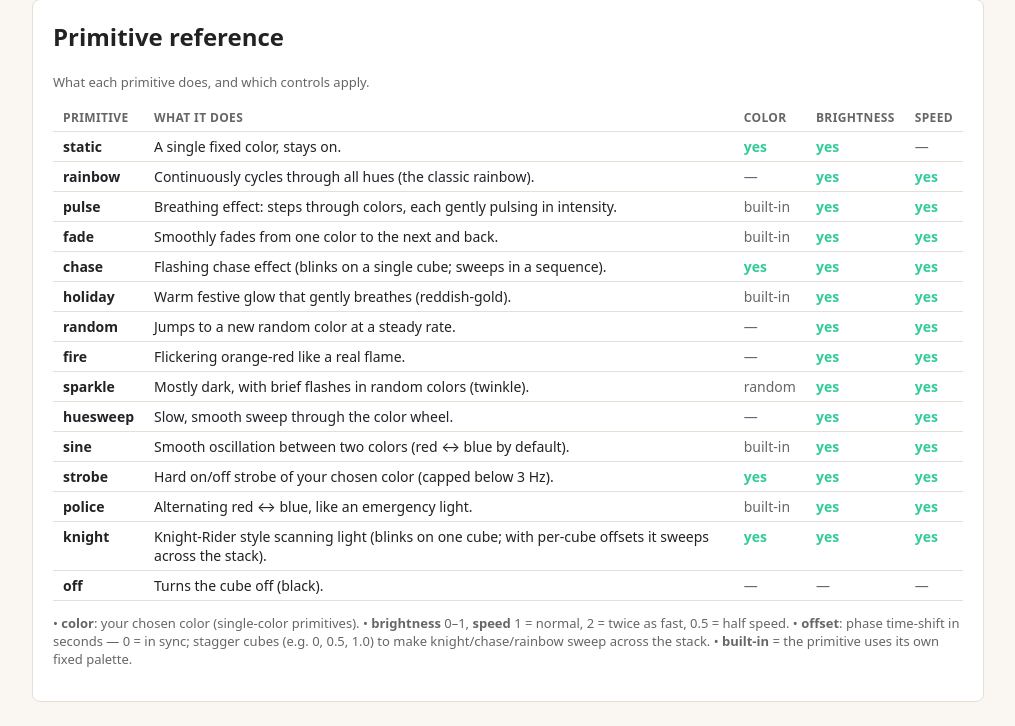
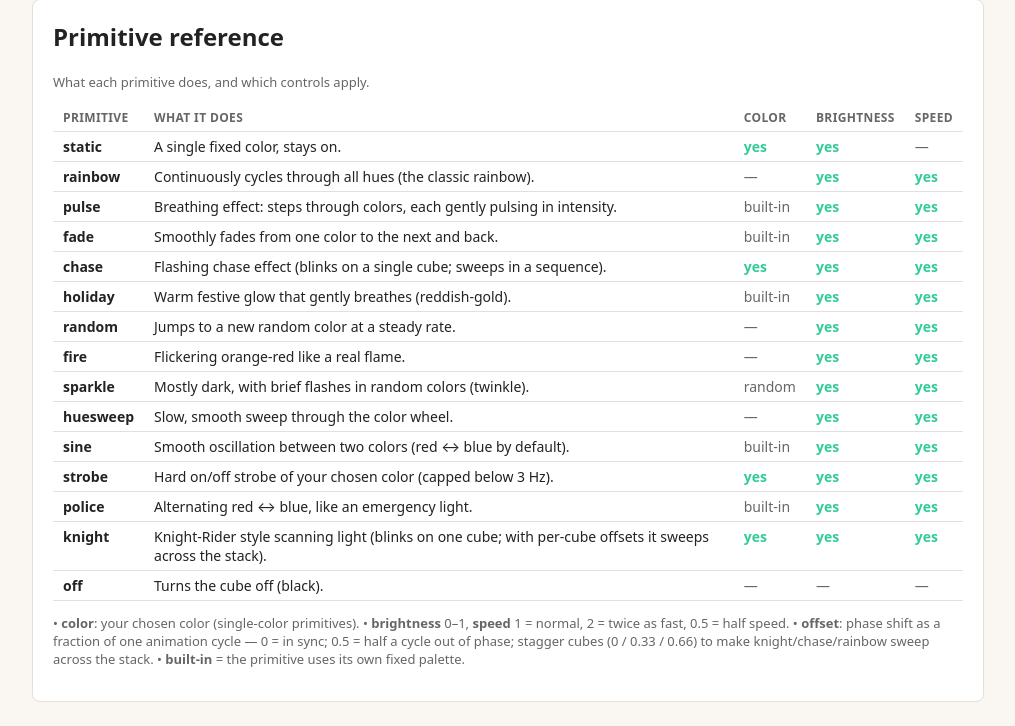
Before and after one commit to stevanov/lichtfabriek, a Flask app: page /patterns/new in a window 1280 px wide. Shown: the part 784-1510 px from the top of the page, without its empty margins (132-1147 px from the left). Run offline with Flask 3, Linux system fonts and the light colour scheme; the visitor is signed in with stand-in values (Sample User, id 1); parts of the project's set-up code (start-up, migrations or seed data) failed here and were passed over.

Commit message:
offset: fix semantics — now a FRACTION of one animation cycle (0..1), not absolute seconds; slider 0-1 (0/0.33/0.66 = sweep); engine + JS mirror convert via each primitive's own cycle; SPEC + test updated

```diff
--- a/console/templates/new_pattern.html
+++ b/console/templates/new_pattern.html
@@ -84,7 +84,7 @@
   </table>
   <p class="muted">• <strong>color</strong>: your chosen color (single-color primitives).
   • <strong>brightness</strong> 0–1, <strong>speed</strong> 1&nbsp;=&nbsp;normal, 2&nbsp;=&nbsp;twice as fast, 0.5&nbsp;=&nbsp;half speed.
-  • <strong>offset</strong>: phase time-shift in seconds — 0&nbsp;=&nbsp;in sync; stagger cubes (e.g. 0, 0.5, 1.0) to make knight/chase/rainbow sweep across the stack.
+  • <strong>offset</strong>: phase shift as a fraction of one animation cycle — 0&nbsp;=&nbsp;in sync; 0.5&nbsp;=&nbsp;half a cycle out of phase; stagger cubes (0 / 0.33 / 0.66) to make knight/chase/rainbow sweep across the stack.
   • <strong>built-in</strong> = the primitive uses its own fixed palette.</p>
 </div>
 
@@ -112,14 +112,15 @@ function bright(c, b) { return c.map(x => Math.min(1, Math.max(0, x * b))); }
 function c01(c) { return [c[0]/255, c[1]/255, c[2]/255]; }
 
 // ---- primitives: (t, params) -> [r,g,b] 0..1  (mirror of engine.py) ----
-// `speed` is a uniform multiplier; `offset` shifts phase by seconds.
-const shift = (t,p) => t + (p.offset??0);
+// `speed` is a uniform multiplier; `offset` is a FRACTION of one animation
+// cycle (0..1) — 0.5 = half a cycle out of phase with another cube.
+const shift = (t, p, cycle) => t + (p.offset??0) * cycle;
 const PRIMS = {
-  rainbow: (t,p) => { const [r,g,b]=hsv(shift(t,p)*rate(p.speed??1,0.5)%1,1,1); return bright([r,g,b], p.brightness??1); },
-  huesweep: (t,p) => { const [r,g,b]=hsv(shift(t,p)*rate(p.speed??1,0.2)%1,1,1); return bright([r,g,b], p.brightness??1); },
+  rainbow: (t,p) => { const c=1/rate(p.speed??1,0.5); const [r,g,b]=hsv(shift(t,p,c)*rate(p.speed??1,0.5)%1,1,1); return bright([r,g,b], p.brightness??1); },
+  huesweep: (t,p) => { const c=1/rate(p.speed??1,0.2); const [r,g,b]=hsv(shift(t,p,c)*rate(p.speed??1,0.2)%1,1,1); return bright([r,g,b], p.brightness??1); },
   pulse: (t,p) => {
     const cols = p.colors||[[255,0,0],[0,255,0],[0,0,255]];
-    const ts = shift(t,p);
+    const cyc = periodOf(1.0, p.speed??1), ts = shift(t,p,cyc);
     const per = periodOf(1.0, p.speed??1);
     const col = cols[Math.floor(ts/Math.max(per,0.01)) % cols.length];
     const ph = strobeBase(ts, 1.0, p.speed??1), amp = 0.5+0.5*Math.sin(ph*2*Math.PI);
@@ -127,34 +128,38 @@ const PRIMS = {
   },
   fade: (t,p) => {
     const cols = p.colors||[[255,0,0],[0,255,0],[0,0,255]];
-    const n=cols.length, ph=strobeBase(shift(t,p),0.5,p.speed??1);
+    const n=cols.length, ph=strobeBase(shift(t,p,periodOf(0.5,p.speed??1)),0.5,p.speed??1);
     const i=Math.floor(ph*n)%n, j=(i+1)%n, f=(ph*n)-i;
     const a=c01(cols[i]), b=c01(cols[j]);
     return bright([a[0]*(1-f)+b[0]*f, a[1]*(1-f)+b[1]*f, a[2]*(1-f)+b[2]*f], p.brightness??1);
   },
   chase: (t,p) => {
-    const on = Math.floor(strobeBase(shift(t,p),0.8,p.speed??1)*4)%2===0;
+    const on = Math.floor(strobeBase(shift(t,p,periodOf(0.8,p.speed??1)),0.8,p.speed??1)*4)%2===0;
     const c = c01((p.colors||[[255,255,255]])[0]);
     return bright(c.map(x=>on?x:0), p.brightness??1);
   },
   holiday: (t,p) => {
-    const ph = strobeBase(shift(t,p)*0.5, 1.0, p.speed??1), warm=0.5+0.5*Math.sin(ph*2*Math.PI);
+    const cyc = 2*periodOf(1.0, p.speed??1);
+    const ph = strobeBase(shift(t,p,cyc)*0.5, 1.0, p.speed??1), warm=0.5+0.5*Math.sin(ph*2*Math.PI);
     return bright([warm, warm*0.9, warm*0.4], p.brightness??1);
   },
   random: (t,p) => {
-    const seed = Math.floor(shift(t,p)/Math.max(periodOf(0.5, p.speed??1),0.01));
+    const cyc = periodOf(0.5, p.speed??1);
+    const seed = Math.floor(shift(t,p,cyc)/Math.max(cyc,0.01));
     let x = (seed*9301+49297)%233280;
     const r=()=>{ x=(x*9301+49297)%233280; return x/233280; };
     return bright([r(),r(),r()], p.brightness??1);
   },
   fire: (t,p) => {
-    const seed = Math.floor(shift(t,p)/Math.max(periodOf(0.3, p.speed??1),0.01)*10);
+    const cyc = periodOf(0.3, p.speed??1);
+    const seed = Math.floor(shift(t,p,cyc)/Math.max(cyc,0.01)*10);
     let x=(seed*9301+49297)%233280; const r=()=>{x=(x*9301+49297)%233280;return x/233280;};
     const f=0.6+0.4*r();
     return bright([f, f*0.35, f*0.05], p.brightness??1);
   },
   sparkle: (t,p) => {
-    const seed = Math.floor(shift(t,p)/Math.max(periodOf(0.7, p.speed??1),0.01));
+    const cyc = periodOf(0.7, p.speed??1);
+    const seed = Math.floor(shift(t,p,cyc)/Math.max(cyc,0.01));
     let x=(seed*9301+49297)%233280; const r=()=>{x=(x*9301+49297)%233280;return x/233280;};
     const pal = (p.colors && p.colors.length>=2) ? p.colors
       : [[255,255,255],[255,0,0],[0,0,255],[255,255,0],[0,255,0]];
@@ -164,22 +169,24 @@ const PRIMS = {
   },
   sine: (t,p) => {
     const cols=p.colors||[[255,0,0],[0,0,255]];
-    const m=0.5+0.5*Math.sin(shift(t,p)*rate(p.speed??1,0.4)*2*Math.PI);
+    const c=1/rate(p.speed??1,0.4);
+    const m=0.5+0.5*Math.sin(shift(t,p,c)*rate(p.speed??1,0.4)*2*Math.PI);
     const a=c01(cols[0]), b=c01(cols[1]);
     return bright([a[0]*(1-m)+b[0]*m, a[1]*(1-m)+b[1]*m, a[2]*(1-m)+b[2]*m], p.brightness??1);
   },
   strobe: (t,p) => {
-    const on = strobeBase(shift(t,p), 1.0, p.speed??1)<0.5;
+    const cyc = periodOf(1.0, p.speed??1);
+    const on = strobeBase(shift(t,p,cyc), 1.0, p.speed??1)<0.5;
     const c = c01((p.colors||[[255,255,255]])[0]);
     return bright(c.map(x=>on?x:0), p.brightness??1);
   },
   police: (t,p) => {
     const cols=p.colors||[[255,0,0],[0,0,255]];
-    const c = cols[Math.floor(strobeBase(shift(t,p),0.6,p.speed??1)*2)%cols.length];
+    const c = cols[Math.floor(strobeBase(shift(t,p,periodOf(0.6,p.speed??1)),0.6,p.speed??1)*2)%cols.length];
     return bright(c01(c), p.brightness??1);
   },
   knight: (t,p) => {
-    const on = strobeBase(shift(t,p),0.8,p.speed??1)<0.25;
+    const on = strobeBase(shift(t,p,periodOf(0.8,p.speed??1)),0.8,p.speed??1)<0.25;
     const c = c01((p.colors||[[255,255,255]])[0]);
     return bright(c.map(x=>on?x:0), p.brightness??1);
   },
@@ -228,8 +235,8 @@ function cubeInputs(idx) {
                oninput="onSpeed(${idx},${ci},this)">
         <output class="slider-val">${speed}</output>
       </span>
-      <span class="slider-wrap" title="offset: phase time-shift in seconds (0 = in sync, e.g. stagger cubes for a sweep)">
-        <input type="range" min="0" max="5" step="0.1" value="${offset}"
+      <span class="slider-wrap" title="offset: phase shift as a fraction of one animation cycle (0 = in sync; 0.5 = half a cycle out of phase; stagger cubes e.g. 0 / 0.33 / 0.66 for a sweep)">
+        <input type="range" min="0" max="1" step="0.01" value="${offset}"
                oninput="onOffset(${idx},${ci},this)">
         <output class="slider-val">${offset}</output>
       </span>
--- a/shared/schema.py
+++ b/shared/schema.py
@@ -42,7 +42,7 @@ MAX_COLOR_CHANNELS = 3
 MIN_SPEED = 0.01
 MAX_SPEED = 20.0
 MIN_OFFSET = 0.0
-MAX_OFFSET = 60.0  # seconds of time-shift for a phase offset (knight sweep etc.)
+MAX_OFFSET = 1.0  # fraction of one animation cycle (phase offset, knight sweep etc.)
 
 # Sequence bounds (alpha2, V14)
 MAX_STEPS = 20
```
Also changed, not shown: SPEC.md (+1 -1 lines), kubusd/engine.py (+31 -19 lines), tests/test_engine.py (+12 -10 lines).
